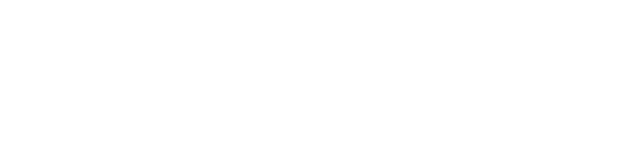
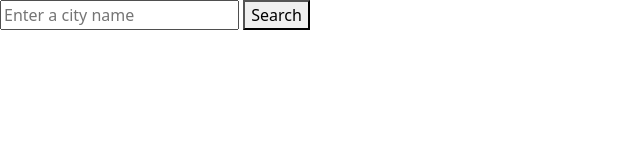
Before and after one commit to jmfarthin/weather-dashboard, a plain HTML site: page index.html in a window 1280 px wide. Shown: the whole page, without its empty margins (0-640 px from the left). Drawn offline with nearby package versions, Linux system fonts and the light colour scheme.

Commit message:
added search field and submit button

```diff
--- a/index.html
+++ b/index.html
@@ -9,7 +9,10 @@
     <link rel="stylesheet" href="./assets/css/style.css">
 </head>
 <body>
-
+    <form>
+        <input type="text" id="city-search" placeholder="Enter a city name">
+        <button id="search-button">Search</button>
+    </form>
 </body>
 
 <script src="./assets/js/script.js"></script>
```
